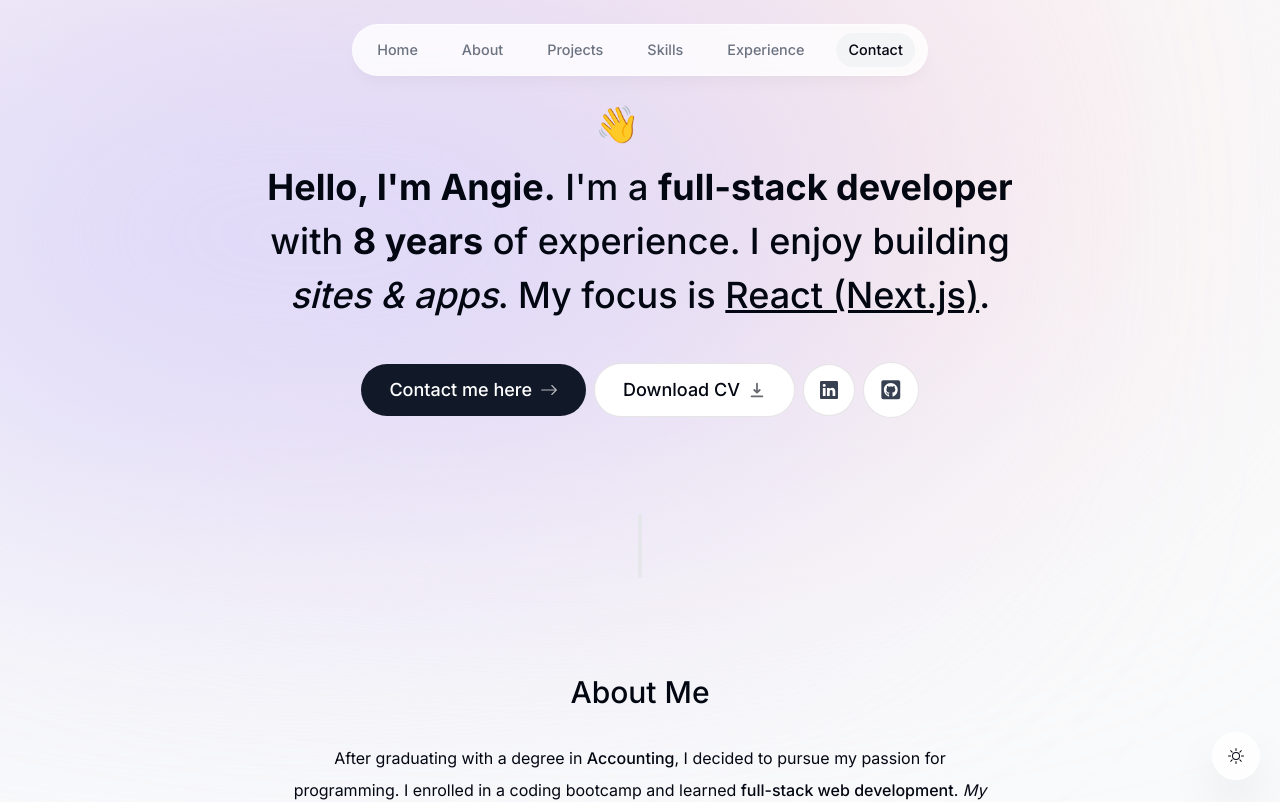
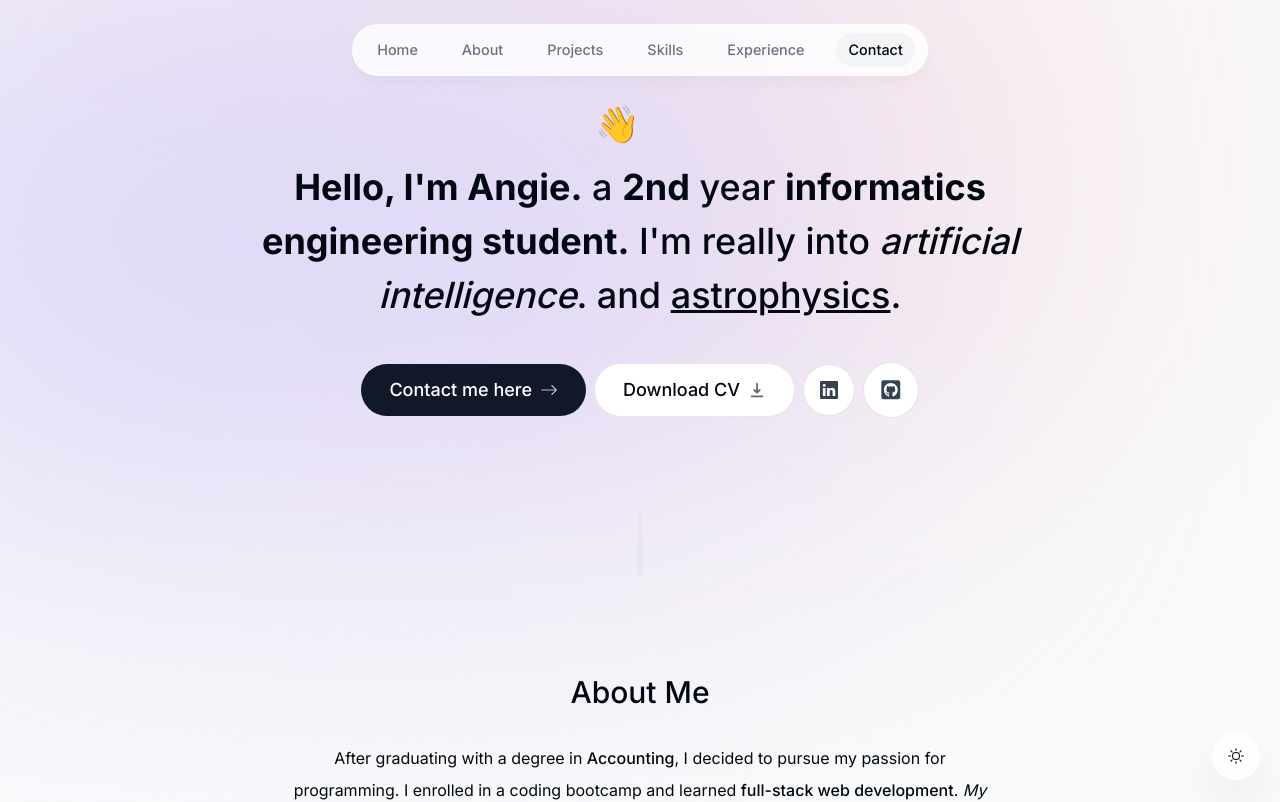
Before and after one commit to angiebow/port, a Next.js app in the folder portfolio-website-master/: page / in a window 1280 px wide. Shown: the top 802 px of the page. Built offline with nearby package versions, Linux system fonts and the light colour scheme; no server answers.

Commit message:
Update intro.tsx

```diff
--- a/portfolio-website-master/components/intro.tsx
+++ b/portfolio-website-master/components/intro.tsx
@@ -62,11 +62,11 @@ export default function Intro() {
         initial={{ opacity: 0, y: 100 }}
         animate={{ opacity: 1, y: 0 }}
       >
-        <span className="font-bold">Hello, I'm Angie.</span> I'm a{" "}
-        <span className="font-bold">full-stack developer</span> with{" "}
-        <span className="font-bold">8 years</span> of experience. I enjoy
-        building <span className="italic">sites & apps</span>. My focus is{" "}
-        <span className="underline">React (Next.js)</span>.
+        <span className="font-bold">Hello, I'm Angie.</span> a{" "}
+        <span className="font-bold">2nd</span> year{" "}
+        <span className="font-bold">informatics engineering student.</span> I'm really
+        into <span className="italic">artificial intelligence</span>. and{" "}
+        <span className="underline">astrophysics</span>.
       </motion.h1>
 
       <motion.div
```
